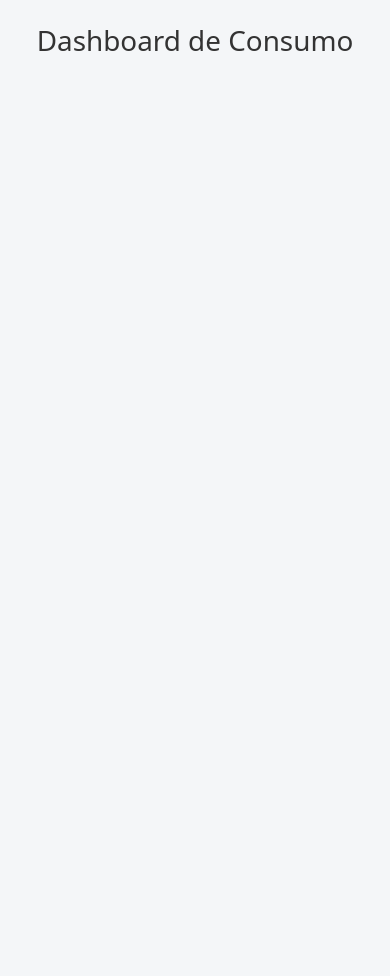
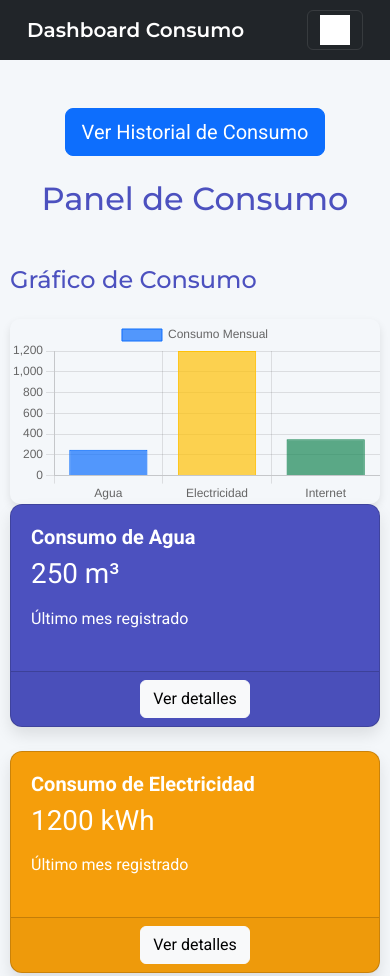
Before and after one commit to javieralejandro89/dashboard-bootstrap, a plain HTML site: page index.html in a window 390 px wide. Shown: the top 976 px of the page. Before the commit the page ends 844 px from the top, so only its background shows below. Drawn offline with nearby package versions, Linux system fonts and the light colour scheme.

Commit message:
Actualización de diseño y añadido botón para historial

```diff
--- a/assets/css/style.css
+++ /dev/null
@@ -1,7 +0,0 @@
-body {
-  background-color: #f4f6f8;
-}
-
-h1 {
-  color: #333;
-}
--- /dev/null
+++ b/assets/css/styles.css
@@ -0,0 +1,103 @@
+/* Tipografías */
+body {
+  font-family: 'Roboto', sans-serif;
+  background-color: #f4f7fa;
+  color: #333;
+}
+
+h1, h2 {
+  font-family: 'Montserrat', sans-serif;
+  color: #4c51bf;
+}
+
+/* Estilo para los títulos */
+h1 {
+  margin-bottom: 30px;
+  font-size: 2.5rem;
+}
+
+h2 {
+  margin-bottom: 20px;
+  font-size: 2rem;
+}
+
+/* Navbar */
+.navbar {
+  background-color: #4c51bf;
+}
+
+.navbar-brand {
+  font-family: 'Montserrat', sans-serif;
+  font-weight: 700;
+  color: #ffffff;
+}
+
+.navbar-toggler-icon {
+  background-color: #ffffff;
+}
+
+/* Estilo para las tarjetas */
+.card {
+  border-radius: 12px;
+  box-shadow: 0 8px 16px rgba(0, 0, 0, 0.1);
+  transition: transform 0.3s ease, box-shadow 0.3s ease;
+}
+
+.card:hover {
+  transform: translateY(-10px);
+  box-shadow: 0 12px 24px rgba(0, 0, 0, 0.15);
+}
+
+.card-body {
+  padding: 20px;
+  font-family: 'Roboto', sans-serif;
+}
+
+/* Títulos de las tarjetas */
+.card-title {
+  font-size: 1.25rem;
+  font-weight: 700;
+}
+
+/* Colores personalizados para las tarjetas */
+.bg-primary {
+  background-color: #4c51bf !important;
+}
+
+.bg-warning {
+  background-color: #f59e0b !important;
+}
+
+.bg-success {
+  background-color: #16a34a !important;
+}
+
+/* Estilo de los gráficos */
+canvas {
+  border-radius: 10px;
+  box-shadow: 0 4px 8px rgba(0, 0, 0, 0.1);
+}
+
+/* Estilos responsive para móviles y tablets */
+@media (max-width: 768px) {
+  .card {
+    margin-bottom: 20px;
+  }
+
+  h1 {
+    font-size: 2rem;
+  }
+
+  h2 {
+    font-size: 1.5rem;
+  }
+
+  .navbar {
+    padding: 10px 15px;
+  }
+
+  .container {
+    padding-left: 10px;
+    padding-right: 10px;
+  }
+}
--- a/assets/js/script.js
+++ /dev/null
@@ -1,2 +0,0 @@
-// script.js
-console.log("Dashboard cargado correctamente.");
--- /dev/null
+++ b/assets/js/scripts.js
@@ -0,0 +1,86 @@
+// script.js
+function configurarGraficosDashboard() {
+    const ctx = document.getElementById('consumoChart').getContext('2d');
+    const consumoChart = new Chart(ctx, {
+      type: 'bar',
+      data: {
+        labels: ['Agua', 'Electricidad', 'Internet'],
+        datasets: [{
+          label: 'Consumo Mensual',
+          data: [250, 1200, 350],
+          backgroundColor: [
+            'rgba(13, 110, 253, 0.7)',   // Azul para Agua
+            'rgba(255, 193, 7, 0.7)',     // Amarillo para Electricidad
+            'rgba(25, 135, 84, 0.7)'      // Verde para Internet
+          ],
+          borderColor: [
+            'rgba(13, 110, 253, 1)',
+            'rgba(255, 193, 7, 1)',
+            'rgba(25, 135, 84, 1)'
+          ],
+          borderWidth: 1
+        }]
+      },
+      options: {
+        scales: {
+          y: {
+            beginAtZero: true
+          }
+        }
+      }
+    });
+}
+function configurarGraficosHistorial() {
+  const ctxAgua = document.getElementById('aguaChart').getContext('2d');
+  const aguaChart = new Chart(ctxAgua, {
+    type: 'line', // Gráfico de líneas
+    data: {
+      labels: ['Enero', 'Febrero', 'Marzo', 'Abril'],
+      datasets: [{
+        label: 'Consumo de Agua',
+        data: [200, 250, 270, 300],
+        borderColor: 'rgba(13, 110, 253, 1)',
+        fill: false
+      }]
+    }
+  });
+
+  const ctxElectricidad = document.getElementById('electricidadChart').getContext('2d');
+  const electricidadChart = new Chart(ctxElectricidad, {
+    type: 'line', // Gráfico de líneas
+    data: {
+      labels: ['Enero', 'Febrero', 'Marzo', 'Abril'],
+      datasets: [{
+        label: 'Consumo de Electricidad',
+        data: [1000, 1200, 1300, 1500],
+        borderColor: 'rgba(255, 193, 7, 1)',
+        fill: false
+      }]
+    }
+  });
+
+  const ctxInternet = document.getElementById('internetChart').getContext('2d');
+  const internetChart = new Chart(ctxInternet, {
+    type: 'line', // Gráfico de líneas
+    data: {
+      labels: ['Enero', 'Febrero', 'Marzo', 'Abril'],
+      datasets: [{
+        label: 'Consumo de Internet',
+        data: [300, 350, 400, 450],
+        borderColor: 'rgba(25, 135, 84, 1)',
+        fill: false
+      }]
+    }
+  });
+}
+
+// Detectar la página actual y ejecutar la función correspondiente
+document.addEventListener('DOMContentLoaded', function() {
+    if (document.getElementById('consumoChart')) {
+      configurarGraficosDashboard(); // Página principal
+    }
+
+    if (document.getElementById('aguaChart')) {
+      configurarGraficosHistorial(); // Página de historial
+    }
+  });
--- a/index.html
+++ b/index.html
@@ -3,20 +3,95 @@
 <head>
   <meta charset="UTF-8">
   <meta name="viewport" content="width=device-width, initial-scale=1">
-  <title>Dashboard de Consumos</title>
+  <title>Dashboard Consumo - Bootstrap</title>
+
+  <!-- Bootstrap CSS -->
   <link href="https://cdn.jsdelivr.net/npm/bootstrap@5.3.2/dist/css/bootstrap.min.css" rel="stylesheet">
-  <link rel="stylesheet" href="assets/css/style.css">
+
+  <!-- Google Fonts -->
+  <link href="https://fonts.googleapis.com/css2?family=Montserrat:wght@500;600&family=Roboto:wght@400;700&display=swap" rel="stylesheet">
+  <link href="assets/css/styles.css" rel="stylesheet">
 </head>
 <body>
+  <!-- Navbar -->
+  <nav class="navbar navbar-expand-lg navbar-dark bg-dark">
+    <div class="container-fluid">
+      <a class="navbar-brand" href="#">Dashboard Consumo</a>
+      <button class="navbar-toggler" type="button" data-bs-toggle="collapse" data-bs-target="#navbarNav" aria-controls="navbarNav" aria-expanded="false" aria-label="Toggle navigation">
+        <span class="navbar-toggler-icon"></span>
+      </button>
+    </div>
+  </nav>
 
-  <div class="container py-4">
-    <h1 class="mb-4 text-center">Dashboard de Consumo</h1>
-
-    <!-- Aquí meteremos tarjetas y tablas -->
-
+   <!-- Agrega este botón donde desees en la página principal -->
+  <div class="text-center mt-5">
+    <a href="historial.html" class="btn btn-primary btn-lg">Ver Historial de Consumo</a>
   </div>
 
+
+  <!-- Main Content -->
+  <div class="container py-4">
+    <h1 class="mb-4 text-center">Panel de Consumo</h1>
+
+    <!-- Gráfico de Consumo -->
+    <div class="mt-5">
+      <h2 class="mb-4">Gráfico de Consumo</h2>
+      <canvas id="consumoChart" class="w-100" width="400" height="200"></canvas>
+    </div>
+
+    <!-- Tarjetas del Dashboard -->
+    <div class="row" id="cards-container">
+      <!-- Tarjeta 1: Consumo de Agua -->
+      <div class="col-md-4 col-sm-6 mb-4">
+        <div class="card text-white bg-primary h-100">
+          <div class="card-body">
+            <h5 class="card-title">Consumo de Agua</h5>
+            <p class="card-text display-6">250 m³</p>
+            <p class="card-text">Último mes registrado</p>
+          </div>
+          <div class="card-footer text-center">
+            <a href="#" class="btn btn-light">Ver detalles</a>
+          </div>
+        </div>
+      </div>
+
+      <!-- Tarjeta 2: Consumo de Electricidad -->
+      <div class="col-md-4 mb-4">
+        <div class="card text-white bg-warning h-100">
+          <div class="card-body">
+            <h5 class="card-title">Consumo de Electricidad</h5>
+            <p class="card-text display-6">1200 kWh</p>
+            <p class="card-text">Último mes registrado</p>
+          </div>
+          <div class="card-footer text-center">
+            <a href="#" class="btn btn-light">Ver detalles</a>
+          </div>
+        </div>
+      </div>
+
+      <!-- Tarjeta 3: Consumo de Internet -->
+      <div class="col-md-4 mb-4">
+        <div class="card text-white bg-success h-100">
+          <div class="card-body">
+            <h5 class="card-title">Consumo de Internet</h5>
+            <p class="card-text display-6">350 GB</p>
+            <p class="card-text">Último mes registrado</p>
+          </div>
+          <div class="card-footer text-center">
+            <a href="#" class="btn btn-light">Ver detalles</a>
+          </div>
+        </div>
+      </div>
+    </div>
+  </div>
+
+  <!-- Bootstrap JS (opcional por ahora) -->
   <script src="https://cdn.jsdelivr.net/npm/bootstrap@5.3.2/dist/js/bootstrap.bundle.min.js"></script>
-  <script src="assets/js/script.js"></script>
+
+  <!-- Chart.js -->
+  <script src="https://cdn.jsdelivr.net/npm/chart.js"></script>
+  <script src="assets/js/scripts.js"></script>
+
+
 </body>
 </html>
```
Also changed, not shown: historial.html (added, +43 -0 lines).
